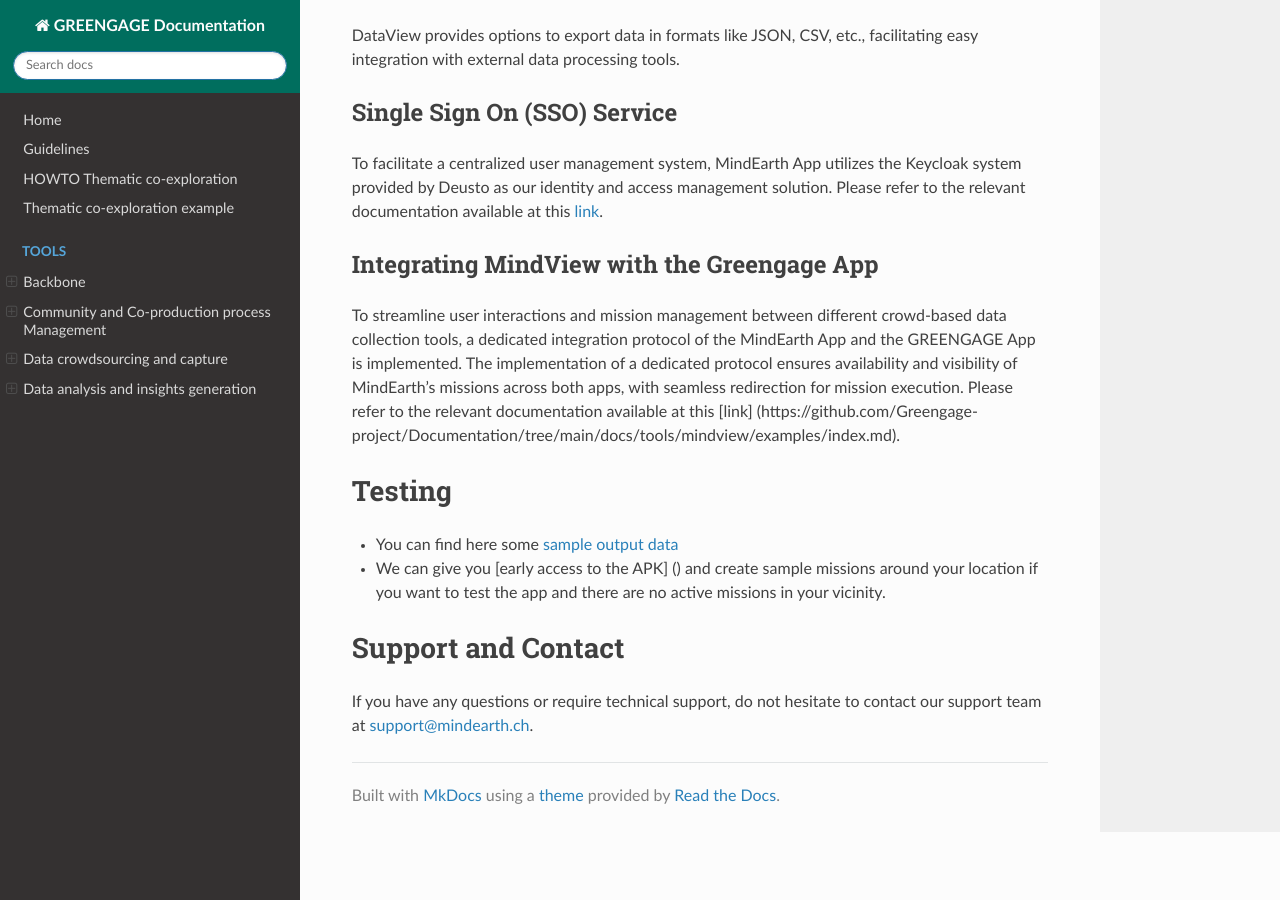
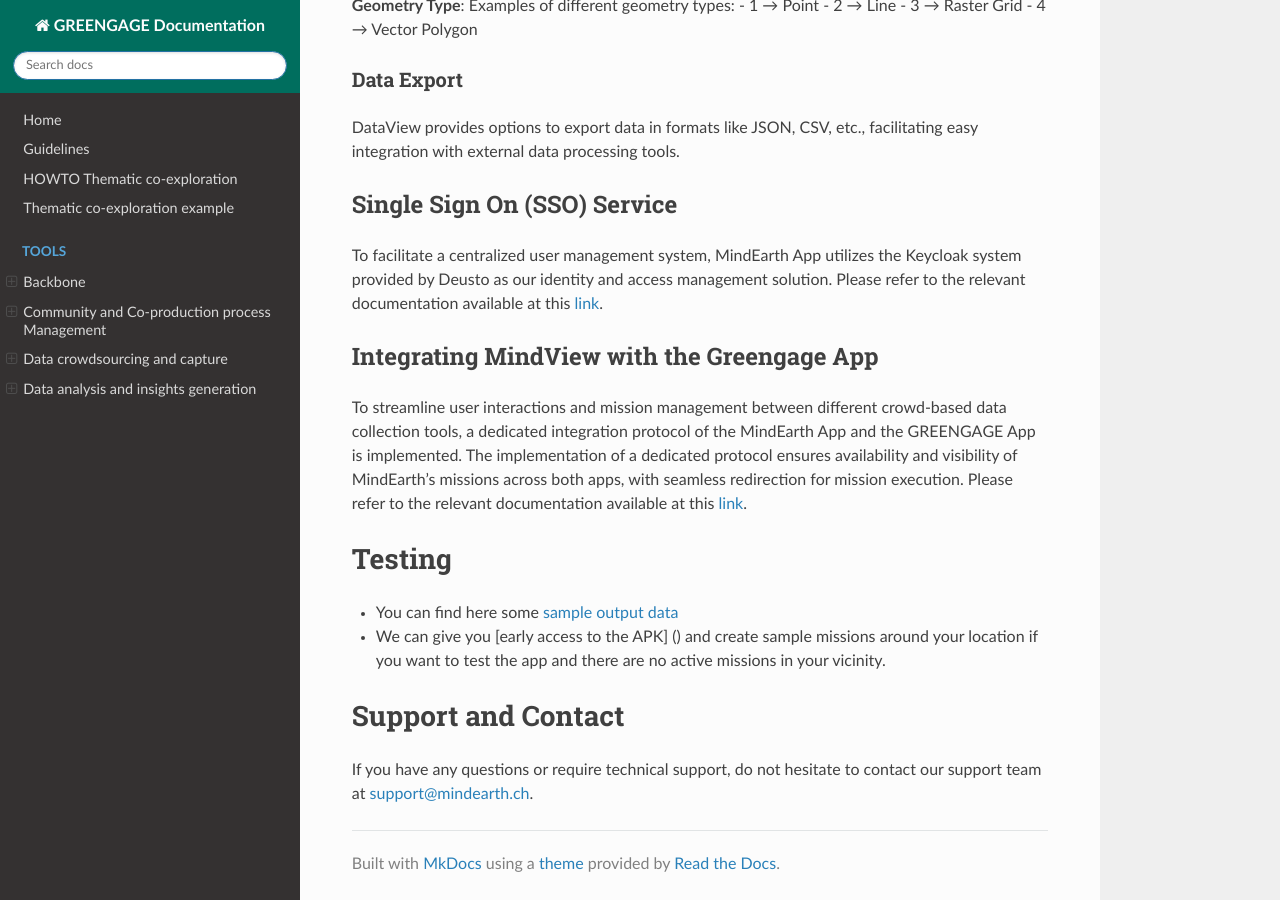
Before and after one commit to Greengage-project/Documentation, an MkDocs documentation site: the page built from docs/tools/mindview/integration.md, in a window 1280 px wide and 900 px high, scrolled down 8364 px. Built offline with MkDocs 1.6.1, drawn with Linux system fonts in a browser that asks for light colours; nearby versions of some CDN libraries; part of the change alters nothing that is shown.

```diff
--- a/docs/tools/mindview/integration.md
+++ b/docs/tools/mindview/integration.md
@@ -29,7 +29,7 @@ If you're interested in participating in the MindView project by using the MindE
 ### Step 5. Uploading Data and Getting Rewards
 **Upload Your Data**: After completing the mission, follow the prompts to upload the images collected to the MindEarth servers.
 **Receive Compensation**: Based on the mission's guidelines and your performance, you will be compensated. This could be in monetary form or other rewards as specified in the mission details. Compensation for the mission will be processed on monthly bases based on the payment information provided during registration.
-![Review and upload mission](./assets/mindearthapp_screenshots/MindEarth-app_MindEarth-app_review-upload.png)
+![Review and upload mission](./assets/mindearthapp_screenshots/MindEarth-app_review-upload.png)
 
 ### Step 6. Review and Repeat
 **Track Your Performance and Progress**: You can review your completed missions and rewards in the app and track your performance statistics in terms of km walked, missions completed, accuracy and more.
@@ -142,7 +142,8 @@ To facilitate a centralized user management system, MindEarth App utilizes the K
 
 
 ## Integrating MindView with the Greengage App
-To streamline user interactions and mission management between different crowd-based data collection tools, a dedicated integration protocol of the MindEarth App and the GREENGAGE App is implemented. The implementation of a dedicated protocol ensures availability and visibility of MindEarth’s missions across both apps, with seamless redirection for mission execution. Please refer to the relevant documentation available at this [link] (https://github.com/Greengage-project/Documentation/tree/main/docs/tools/mindview/examples/index.md).
+To streamline user interactions and mission management between different crowd-based data collection tools, a dedicated integration protocol of the MindEarth App and the GREENGAGE App is implemented. The implementation of a dedicated protocol ensures availability and visibility of MindEarth’s missions across both apps, with seamless redirection for mission execution. Please refer to the relevant documentation available at this [link](https://github.com/Greengage-project/Documentation/tree/main/docs/tools/mindview/examples/index.md).
+
 # Testing
 - You can find here some [sample output data](assets/sample_data)
 - We can give you [early access to the APK] () and create sample missions around your location if you want to test the app and there are no active missions in your vicinity.
```
